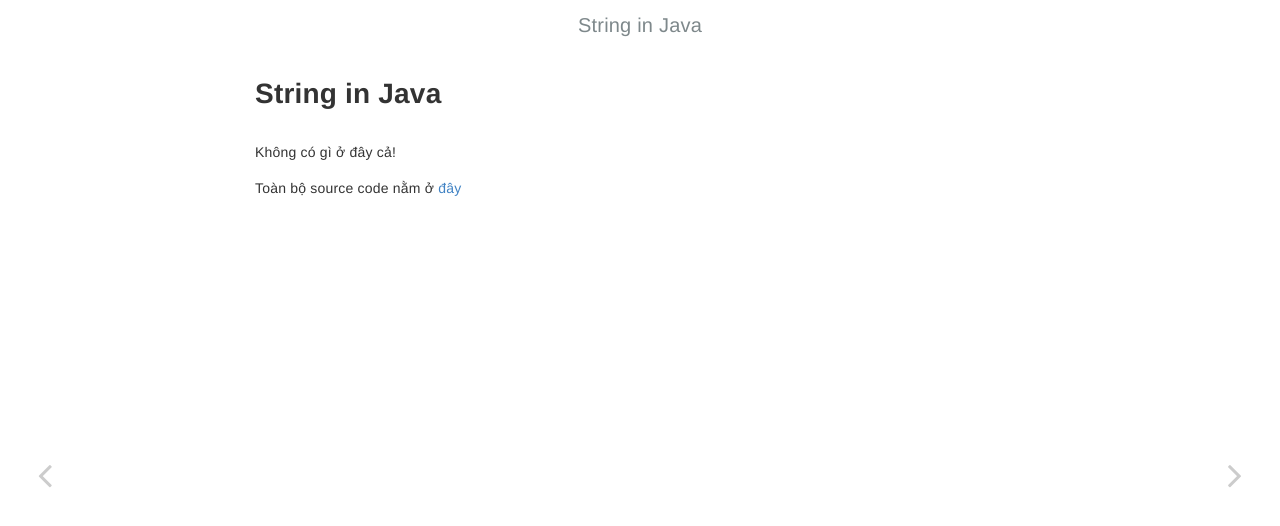
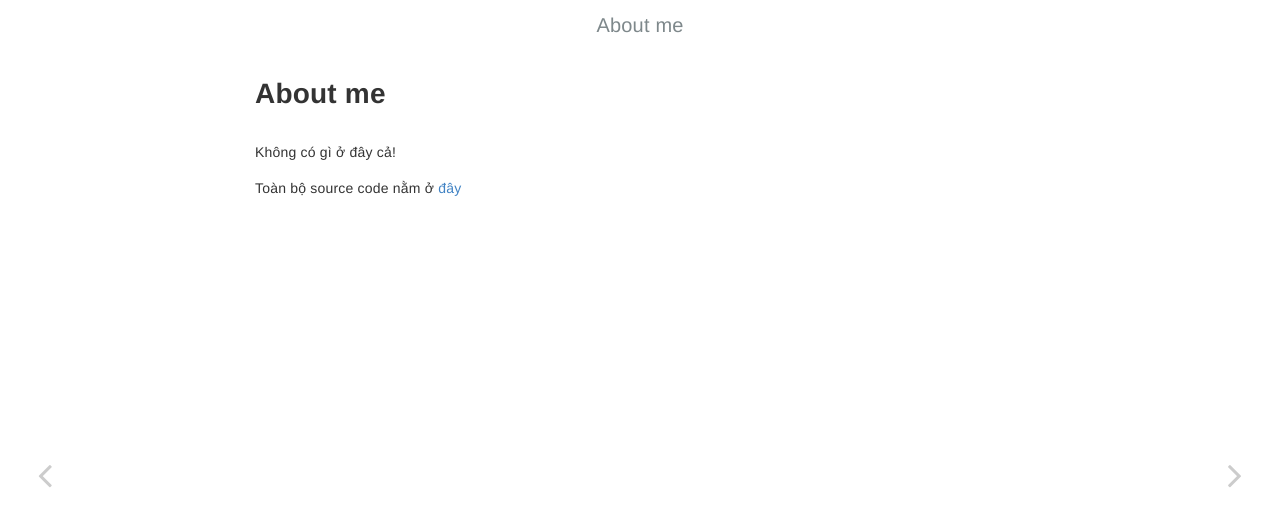
Before and after one commit to huypva/code-by-example-site, a Jekyll site: the page built from _posts/2021-08-22-about_me.md, in a window 1280 px wide. Shown: the top 526 px of the page. Built offline with Jekyll 4.4.1, drawn with Linux system fonts in a browser that asks for light colours.

Commit message:
Change title

```diff
--- a/_posts/2021-08-22-about_me.md
+++ b/_posts/2021-08-22-about_me.md
@@ -1,5 +1,5 @@
 ---
-title: String in Java
+title: About me
 author: HuyPVA
 date: 2021-08-22
 layout: post
```
